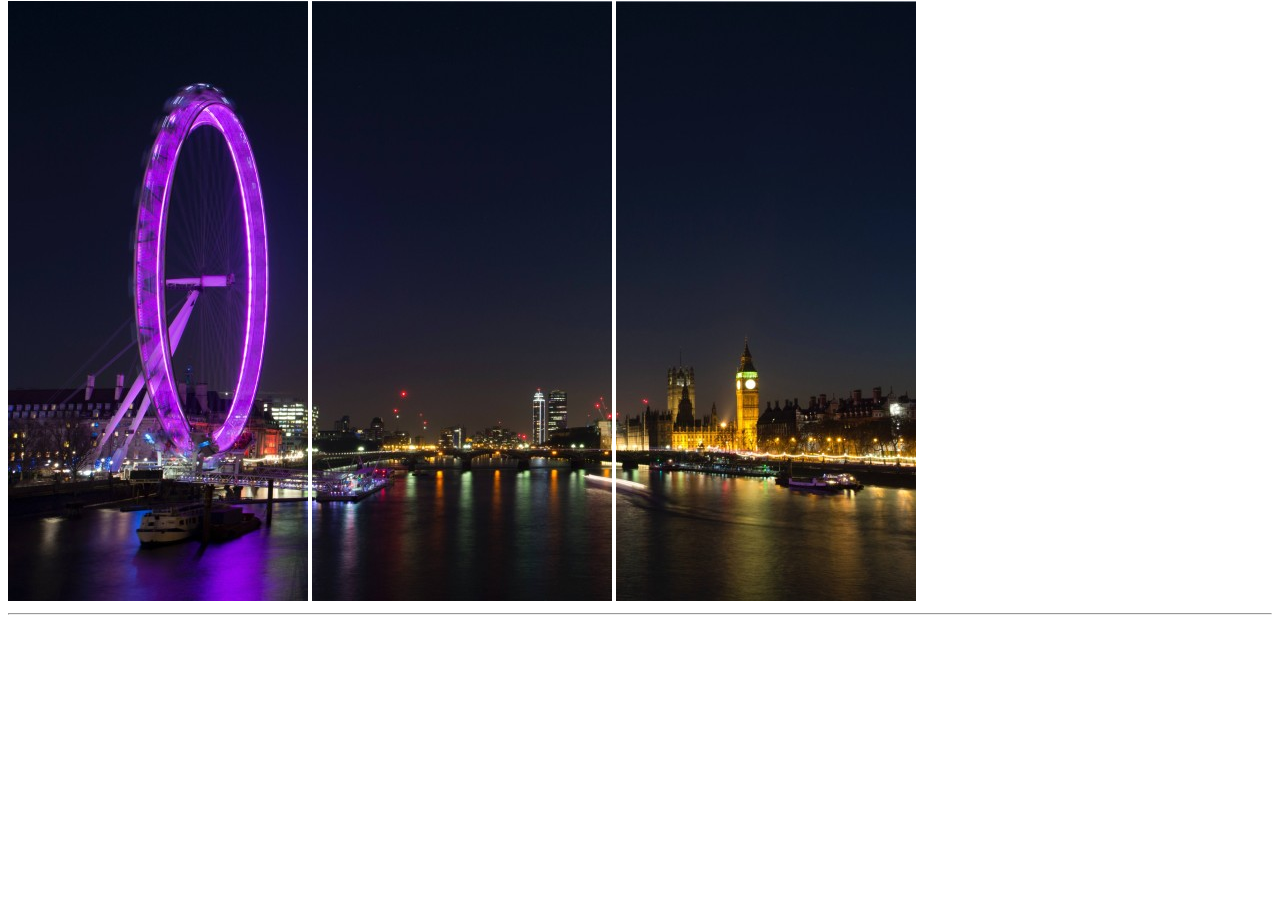
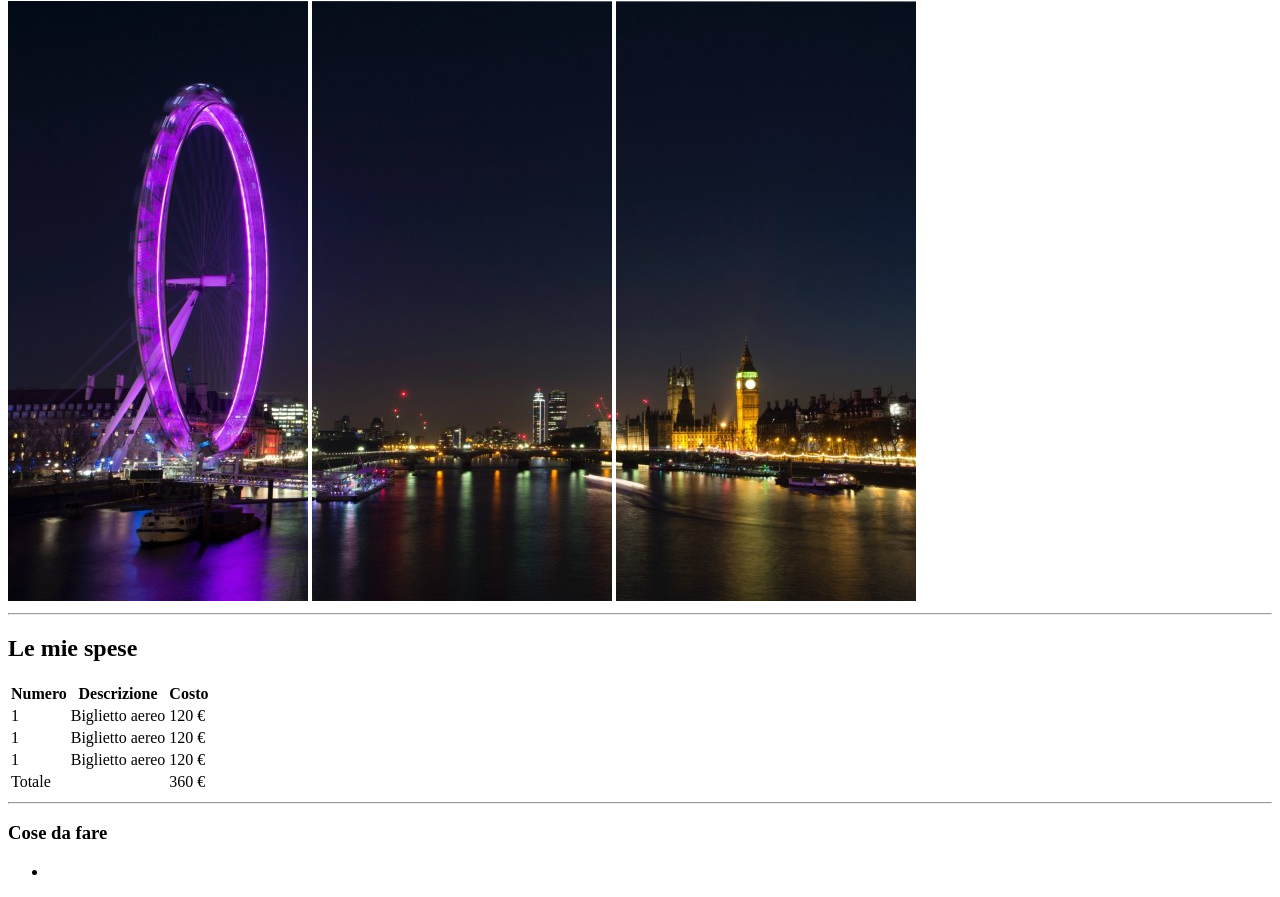
Before and after one commit to Federico-Maiocchi/html-london-trip, a plain HTML site: page index.html in a window 1280 px wide. Shown: the part 79-976 px from the top of the page. Before the commit the page ends 800 px from the top, so only its background shows below. Drawn offline with Linux system fonts and the light colour scheme.

Commit message:
Add table

```diff
--- a/index.html
+++ b/index.html
@@ -6,6 +6,7 @@
     <title>Viaggio a Londra</title>
 </head>
 <body>
+    <!--first part: title and images-->
     <header>
         <h1>Il mio viaggio a Londra</h1>
         <img src="./img/img/pexels-bill-emrich-230794-0.jpg" alt="ferris wheel">
@@ -13,10 +14,57 @@
         <img src="./img/img/pexels-bill-emrich-230794-2.jpg" alt="big ben">
         <hr>
     </header>
+    <!--second part: data-->
+    <main>
+        <!--cost table-->
+        <section>
+            <h2>Le mie spese</h2>
+            <table>
+                <thead>
+                    <tr>
+                        <th>Numero</th>
+                        <th>Descrizione</th>
+                        <th>Costo</th>
+                    </tr>
+                </thead>
 
-    <main>
+                <tbody>
+                    <tr>
+                        <td>1</td>
+                        <td>Biglietto aereo</td>
+                        <td>120 &euro;</td>
+                    </tr>
 
+                    <tr>
+                        <td>1</td>
+                        <td>Biglietto aereo</td>
+                        <td>120 &euro;</td>
+                    </tr>
 
+                    <tr>
+                        <td>1</td>
+                        <td>Biglietto aereo</td>
+                        <td>120 &euro;</td>
+                    </tr>
+                </tbody>
+
+                <tfoot>
+                    <tr>
+                        <td>Totale</td>
+                        <td></td>
+                        <td>360 &euro;</td>
+                    </tr>
+                </tfoot>
+            </table>
+            <hr>
+        </section>
+
+        <section>
+            <h3>Cose da fare</h3>
+            <ul>
+                <li></li>
+            </ul>
+        </section>
     </main>
 
 
```
